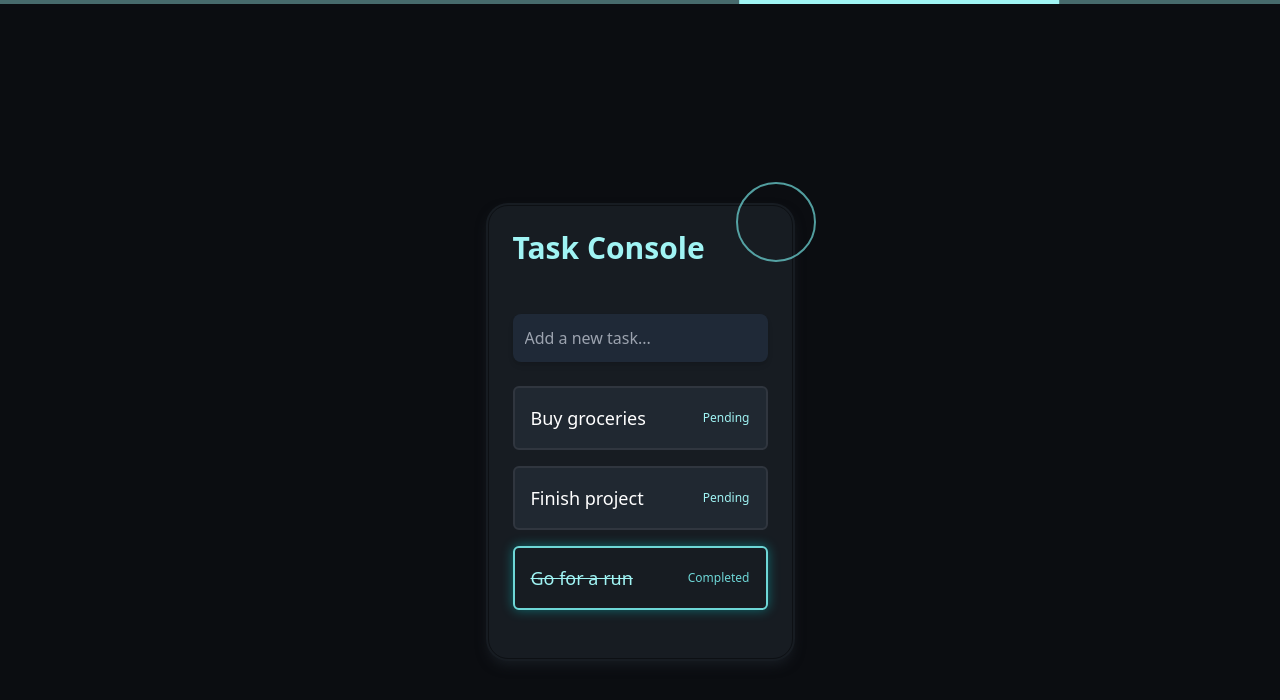
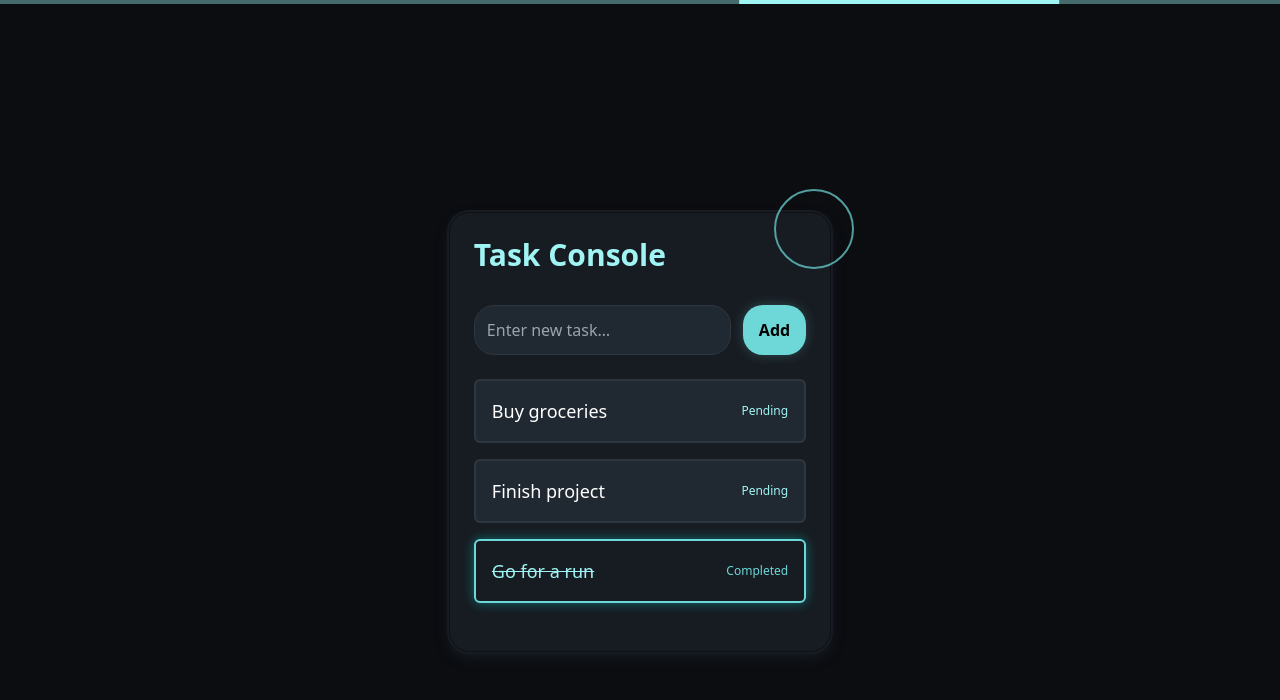
Before and after one commit to Amcgilbery/to_do_app, a React (Vite) app in the folder todo-ui/: page / in a window 1280 px wide. Shown: the top 700 px of the page. Built offline with nearby package versions, Linux system fonts and the light colour scheme.

Commit message:
Updating taskinput and tasklist. Adding some animation and keyframes to tailwind config

```diff
--- a/todo-ui/src/TaskInput.jsx
+++ b/todo-ui/src/TaskInput.jsx
@@ -12,17 +12,40 @@ function TaskInput({ onAddTask }) {
   };
 
   return (
-    <div className="flex gap-3 mb-6">
-      <form onSubmit={handleSubmit} className="mt-4">
+    <form onSubmit={handleSubmit} className="flex gap-3 mb-6">
       <input
         type="text"
         value={taskName}
         onChange={(e) => setTaskName(e.target.value)}
-          className="w-full p-3 bg-gray-800 text-white rounded-lg shadow-md focus:outline-none focus:ring-2 focus:ring-indigo-500 transition duration-200"
-          placeholder="Add a new task..."
+        className="
+          flex-1
+          p-3
+          rounded-tachi
+          bg-tachi-layer
+          border border-tachi-grayline
+          text-white
+          focus:border-tachi-teal
+          outline-none
+          transition
+        "
+        placeholder="Enter new task…"
       />
+
+      <button
+        type="submit"
+        className="
+          bg-tachi-teal
+          text-black
+          px-4 py-2
+          rounded-tachi
+          shadow-tachi-soft
+          hover:bg-tachi-signal
+          transition
+        "
+      >
+        Add
+      </button>
     </form>
-    </div>
   );
 }
 
--- a/todo-ui/src/TaskList.jsx
+++ b/todo-ui/src/TaskList.jsx
@@ -8,20 +8,43 @@ function TaskList() {
     { id: 3, name: 'Go for a run', completed: true },
   ]);
 
-  // Function to toggle task completion status
+  // Toggle completion
   const handleToggle = (id) => {
-    setTasks((prevTasks) =>
-      prevTasks.map((task) =>
-        task.id === id ? { ...task, completed: !task.completed } : task
-      )
+    setTasks((prev) =>
+      prev.map((task) => (task.id === id ? { ...task, completed: !task.completed } : task))
     );
   };
 
+  // Show this if no tasks exist
+  const renderEmptyState = () => (
+    <div
+      className="
+      text-center
+      text-tachi-gray
+      py-10
+      opacity-60
+      italic
+      tracking-wide
+    "
+    >
+      <span className="animate-pulse-glow text-tachi-teal">No active tasks detected…</span>
+      <br />
+      <span className="text-xs opacity-50">Awaiting operator input</span>
+    </div>
+  );
+
   return (
-    <div className="space-y-4 mb-6">
-      {tasks.map((task) => (
-        <TaskItem key={task.id} task={task} onToggle={handleToggle} />
-      ))}
+    <div className="space-y-4 mt-4 mb-6">
+      {tasks.length === 0
+        ? renderEmptyState()
+        : tasks.map((task) => (
+            <div
+              key={task.id}
+              className="animate-fadeIn" // Custom animation below
+            >
+              <TaskItem task={task} onToggle={handleToggle} />
+            </div>
+          ))}
     </div>
   );
 }
--- a/todo-ui/tailwind.config.cjs
+++ b/todo-ui/tailwind.config.cjs
@@ -1,63 +1,65 @@
 /** @type {import('tailwindcss').Config} */
 export default {
-  content: [
-    "./index.html",
-    "./src/**/*.{js,jsx,ts,tsx}",
-  ],
-   theme: {
+  content: ['./index.html', './src/**/*.{js,jsx,ts,tsx}'],
+  theme: {
     extend: {
       colors: {
         tachi: {
           // backgrounds
-          ink: "#0b0d11",
-          panel: "#171c22",
-          layer: "#202831",
+          ink: '#0b0d11',
+          panel: '#171c22',
+          layer: '#202831',
 
           // soft teals (signature SAC)
-          teal: "#6ed7d7",
-          cyan: "#a0f4f4",
-          signal: "#3fcaca",
+          teal: '#6ed7d7',
+          cyan: '#a0f4f4',
+          signal: '#3fcaca',
 
           // accents
-          yellow: "#e8d37c",
-          orange: "#d9893d",
+          yellow: '#e8d37c',
+          orange: '#d9893d',
 
           // lines
-          line: "#0d1014",
-          grayline: "#30363f",
+          line: '#0d1014',
+          grayline: '#30363f',
         },
       },
 
       borderRadius: {
-        "tachi": "1.25rem", // soft rounded corners for Tachikoma look
+        tachi: '1.25rem', // soft rounded corners for Tachikoma look
       },
 
       boxShadow: {
-        "tachi-soft": "0 0 12px rgba(110, 215, 215, 0.25)",
-        "tachi-panel": "0 0 0 2px #0d1014, 0px 6px 12px rgba(0,0,0,0.35)",
+        'tachi-soft': '0 0 12px rgba(110, 215, 215, 0.25)',
+        'tachi-panel': '0 0 0 2px #0d1014, 0px 6px 12px rgba(0,0,0,0.35)',
       },
 
       backgroundImage: {
-        "tachi-gradient": "linear-gradient(135deg, #0b0d11, #171c22)",
+        'tachi-gradient': 'linear-gradient(135deg, #0b0d11, #171c22)',
       },
       keyframes: {
         'hud-bar': {
           '0%': { transform: 'translateX(-250%)' },
           '100%': { transform: 'translateX(400%)' },
         },
-        'scanlines': {
+        scanlines: {
           '0%': { backgroundPosition: '0 0' },
           '100%': { backgroundPosition: '0 4px' },
         },
         'pulse-glow': {
           '0%, 100%': { opacity: '0.4' },
           '50%': { opacity: '1' },
-        }
+        },
+        fadeIn: {
+          '0%': { opacity: 0, transform: 'translateY(4px)' },
+          '100%': { opacity: 1, transform: 'translateY(0)' },
+        },
       },
       animation: {
         'hud-bar': 'hud-bar 2s linear infinite',
-        'scanlines': 'scanlines 0.6s linear infinite',
+        scanlines: 'scanlines 0.6s linear infinite',
         'pulse-glow': 'pulse-glow 2s ease-in-out infinite',
+        fadeIn: 'fadeIn 0.3s ease-out',
       },
     },
   },
```
Lines whose indentation alone changed are shown as unchanged.
